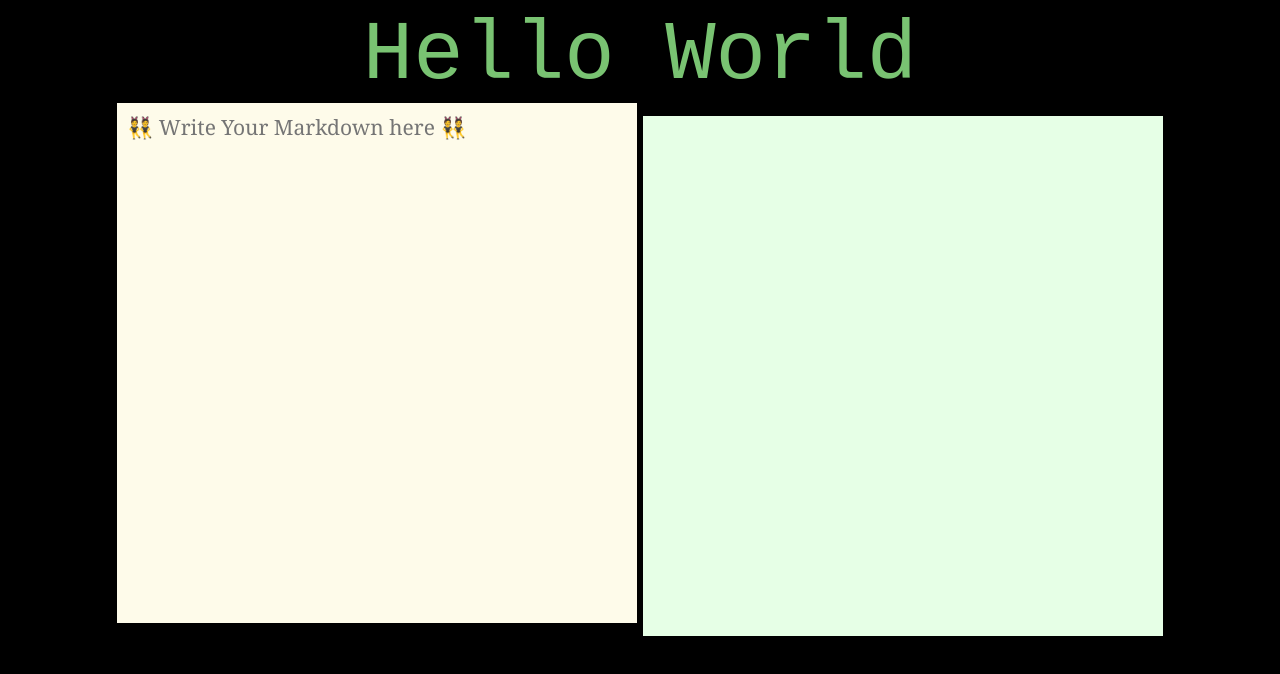
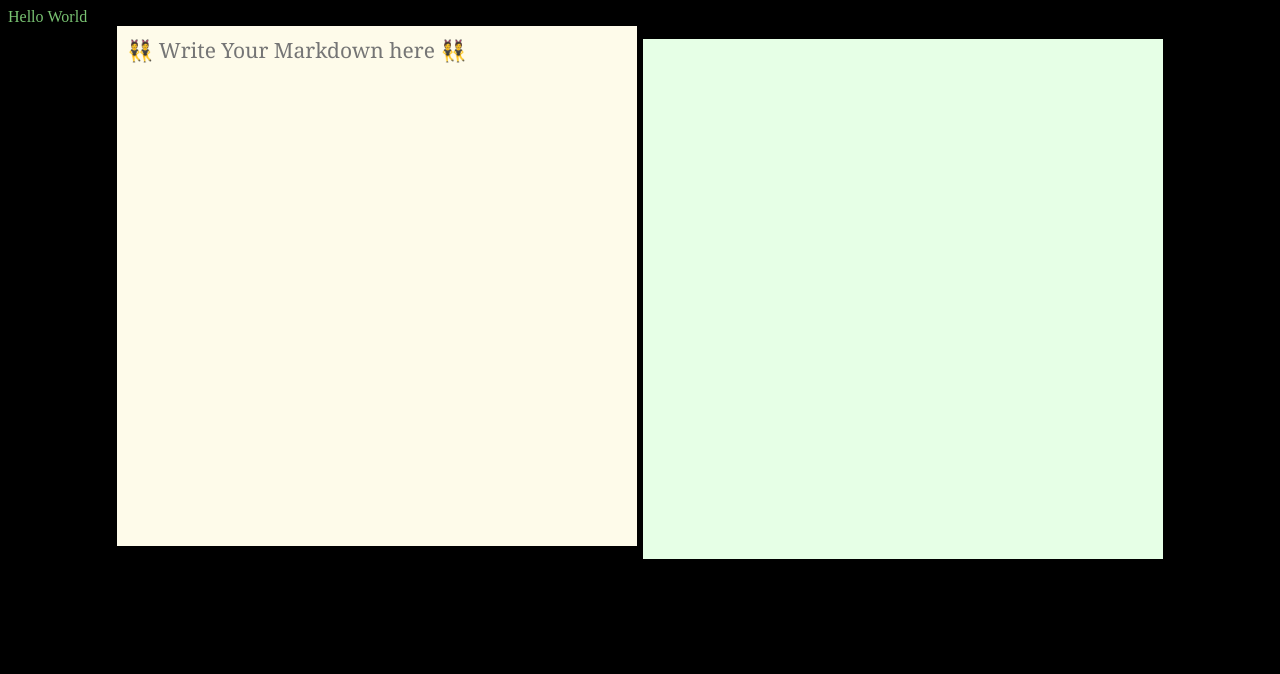
Before and after one commit to nuoxoxo/interview_react_confirmation_component, a React (Vite) app: page / in a window 1280 px wide. Shown: the top 674 px of the page. Built offline with nearby package versions, Linux system fonts and the light colour scheme.

Commit message:
gig : fix sass

```diff
--- a/src/App.tsx
+++ b/src/App.tsx
@@ -1,29 +1,23 @@
-import { useState, /*CSSProperties*/ } from "react";
+import { useState /*CSSProperties*/ } from "react";
 import { GetRandomColor } from "./Helpers";
 // import Badge from "react-bootstrap/Badge"
 import { marked } from "marked";
 
-import { BrowserRouter, Routes, Route } from "react-router-dom";
-
 function App() {
-  const [textColor] = useState(GetRandomColor())
-  const [markdown, setMarkdown] = useState('')
+  const [textColor] = useState(GetRandomColor());
+  const [markdown, setMarkdown] = useState("");
 
   return (
-    <BrowserRouter basename={import.meta.env.DEV ? "/" : "/mdp/"}>
-      <Routes>
-        <Route
-          path="/"
-          element={
     <>
-              <div className="container-row">
+      <div className="container-hello" style={{ userSelect: 'none'}}>
         <span style={{ color: textColor }}>Hello</span>
         &nbsp;<span style={{ color: textColor }}>World</span>
       </div>
 
       <div className="mdp-body">
         <div className="left">
-                  <textarea className="input"
+          <textarea
+            className="input"
             value={markdown}
             onChange={(e) => {
               setMarkdown(e.target.value);
@@ -32,17 +26,14 @@ function App() {
           ></textarea>
         </div>
         <div className="right">
-                  <div className='output'
-                    dangerouslySetInnerHTML={{ __html: marked(markdown),}}
+          <div
+            className="output"
+            dangerouslySetInnerHTML={{ __html: marked(markdown) }}
           ></div>
         </div>
       </div>
+
     </>
-          }
-        />
-        <Route path="/about" element={<div>About</div>} />
-      </Routes>
-    </BrowserRouter>
   );
 }
 
```
Lines whose indentation alone changed are shown as unchanged.
